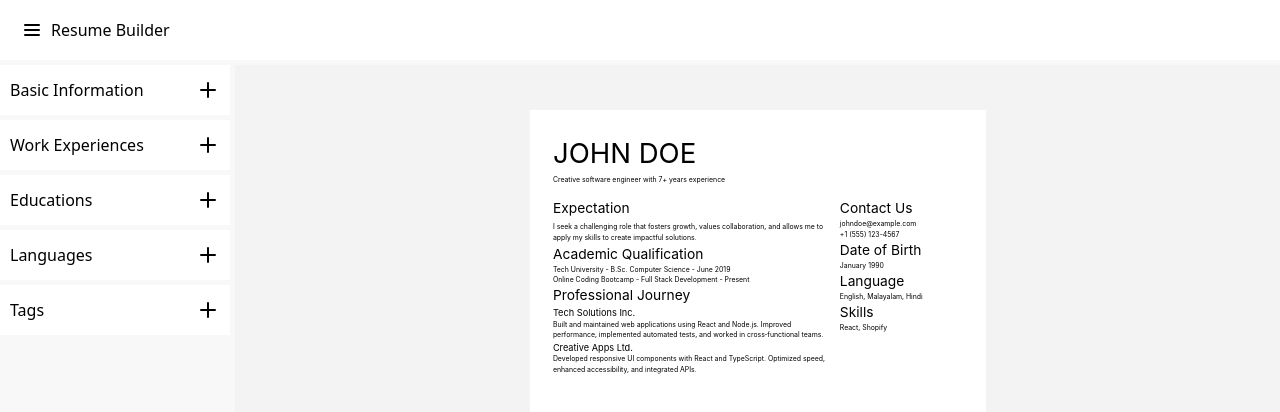
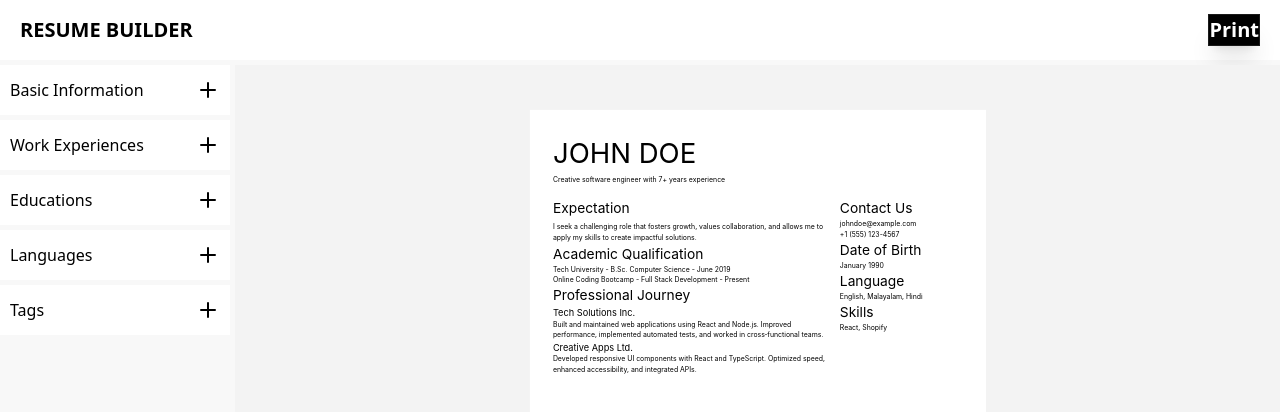
Before and after one commit to anthonyfinix/resume-builder, a React app: page / in a window 1280 px wide. Shown: the top 412 px of the page. Built offline with nearby package versions, Linux system fonts and the light colour scheme; the HTML template or start-up script is replaced by a standard one.

Commit message:
cosmetic changes

```diff
--- a/src/App.scss
+++ b/src/App.scss
@@ -81,12 +81,15 @@ html{
   }
   .header {
     display: flex;
+    font-size: 20px;
     gap: 10px;
     align-items: center;
     grid-area: header;
     background-color: white;
     height: 60px;
     padding: 0px 20px;
+    font-weight: 900;
+    text-transform: uppercase;
   }
   .sidebar {
     display: flex;
--- a/src/components/Header.tsx
+++ b/src/components/Header.tsx
@@ -8,7 +8,6 @@ import print from "../utils/print";
 const Header = () => {
   const resumeContext = useContext(ResumeContext);
   const handlePrint = () => {
-    console.log(resumeContext)
     if (resumeContext) print(resumeContext.resumeRef.current)
   };
   return (
@@ -16,10 +15,20 @@ const Header = () => {
       <div style={{ flexGrow: 1 }}>
         <Flex direction="row" justify="space-between">
           <Flex align="center" gap={7}>
-            <Bars />
+            {/* <Bars /> */}
             <p>Resume Builder</p>
           </Flex>
-          <Button onClick={handlePrint} size="xs">
+          <Button className="
+          bg-black
+          backdrop-blur-md
+          enabled:hover:bg-black
+          border border-white/10
+          text-white
+          shadow-xl
+          transition-all
+          duration-300
+          focus:ring-0
+        " onClick={handlePrint} size="xs">
             <Flex gap={4}>
               Print
             </Flex>
```
